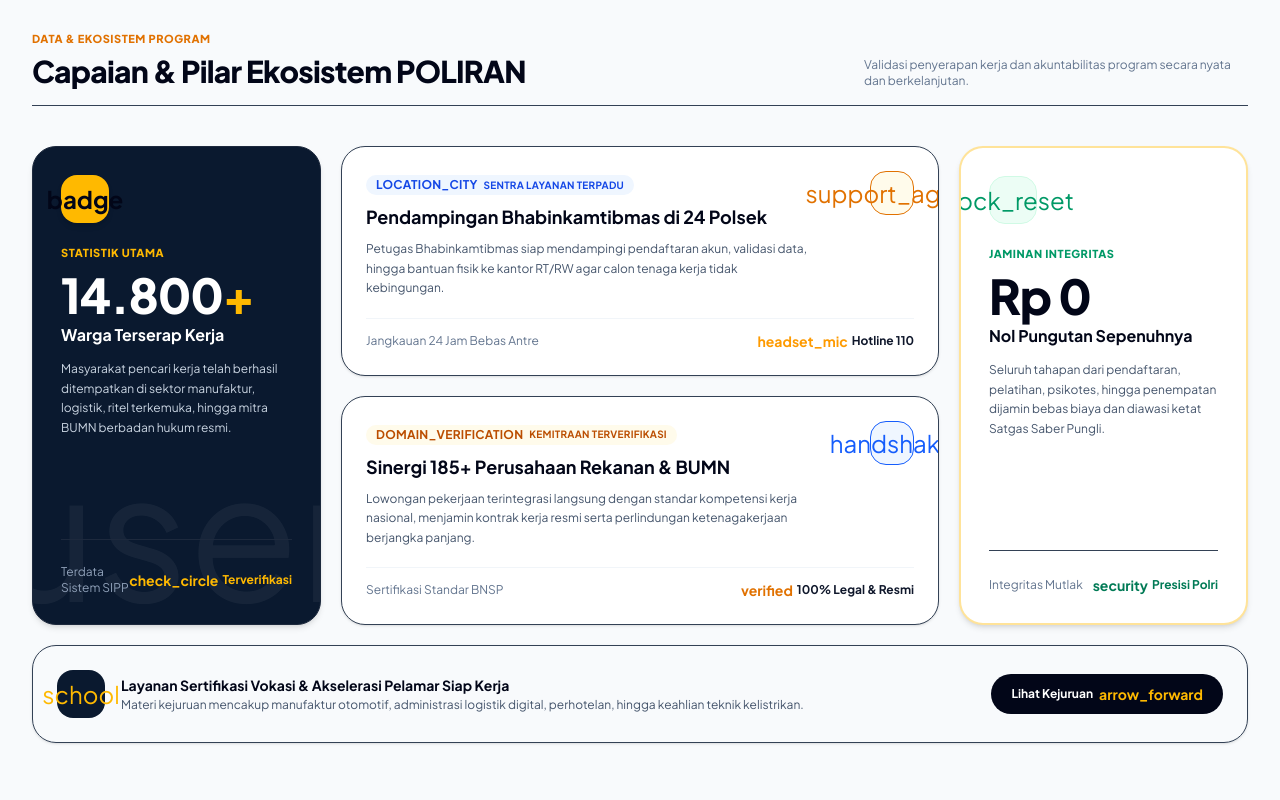
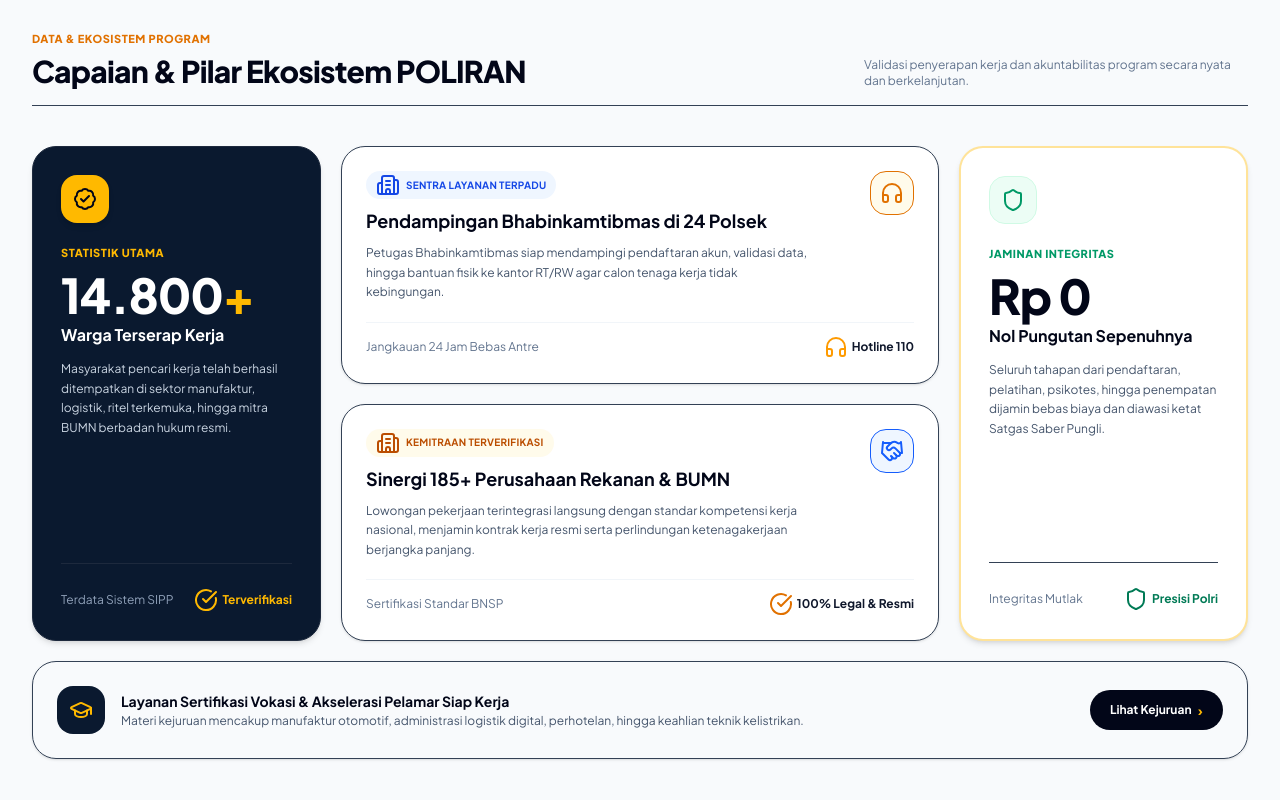
Before and after one commit to Excelliotheobald/POLIRAN, a Next.js app: page /tentang in a window 1280 px wide. Shown: the part 860-1660 px from the top of the page. Built offline with nearby package versions, Linux system fonts and the light colour scheme.

Commit message:
tentang baru

```diff
--- a/app/tentang/page.tsx
+++ b/app/tentang/page.tsx
@@ -1,6 +1,16 @@
 "use client";
 
 import Link from "next/link";
+import {
+  Award,
+  BadgeCheck,
+  Building2,
+  CheckCircle,
+  GraduationCap,
+  Handshake,
+  Headphones,
+  Shield,
+} from "lucide-react";
 
 export default function TentangKami() {
   return (
@@ -49,7 +59,7 @@ export default function TentangKami() {
               <div className="absolute inset-0 bg-gradient-to-t from-slate-950/85 via-slate-950/30 to-transparent flex items-end p-6 sm:p-8">
                 <div className="space-y-1">
                   <div className="inline-flex items-center gap-1.5 px-3 py-1 rounded-full bg-amber-400 text-slate-950 text-xs font-extrabold uppercase tracking-wider mb-2 shadow-sm">
-                    <span className="material-symbols-outlined text-sm font-bold">verified</span>
+                    <CheckCircle className="text-sm font-bold" />
                     Program Unggulan
                   </div>
                   <h3 className="text-white text-lg sm:text-2xl font-extrabold leading-snug">
@@ -106,11 +116,11 @@ export default function TentangKami() {
             {/* Kartu 1 (Kiri, Tinggi & Besar, span 1 col md:row-span-2) */}
             <div className="md:col-span-1 md:row-span-2 rounded-3xl p-7 bg-[#0A192F] text-white border border-slate-800 shadow-md flex flex-col justify-between relative overflow-hidden group">
               <div className="absolute -right-10 -bottom-10 opacity-5 pointer-events-none">
-                <span className="material-symbols-outlined text-[180px]">verified_user</span>
+                <Award className="text-[180px] text-amber-400/10" />
               </div>
               <div className="space-y-4 relative z-10">
                 <div className="w-12 h-12 rounded-2xl bg-amber-400 text-slate-950 flex items-center justify-center font-bold shadow-md">
-                  <span className="material-symbols-outlined text-2xl">badge</span>
+                  <BadgeCheck className="text-2xl" />
                 </div>
                 <div>
                   <span className="text-[11px] font-extrabold uppercase tracking-wider text-amber-400">
@@ -130,7 +140,7 @@ export default function TentangKami() {
               <div className="pt-6 border-t border-slate-800 relative z-10 flex items-center justify-between text-xs text-slate-400">
                 <span>Terdata Sistem SIPP</span>
                 <span className="text-amber-400 font-bold flex items-center gap-1">
-                  <span className="material-symbols-outlined text-sm">check_circle</span>
+                  <CheckCircle className="text-sm" />
                   Terverifikasi
                 </span>
               </div>
@@ -141,7 +151,7 @@ export default function TentangKami() {
               <div className="flex items-start justify-between gap-4">
                 <div className="space-y-2">
                   <div className="inline-flex items-center gap-1.5 px-2.5 py-0.5 rounded-full bg-blue-50 text-blue-700 text-[10px] font-bold uppercase tracking-wide">
-                    <span className="material-symbols-outlined text-xs">location_city</span>
+                    <Building2 className="text-xs" />
                     Sentra Layanan Terpadu
                   </div>
                   <h3 className="text-lg font-bold text-slate-950">
@@ -152,13 +162,13 @@ export default function TentangKami() {
                   </p>
                 </div>
                 <div className="w-11 h-11 rounded-2xl bg-amber-50 text-amber-600 flex items-center justify-center shrink-0 border border-sand-border">
-                  <span className="material-symbols-outlined text-2xl">support_agent</span>
+                  <Headphones className="text-2xl" />
                 </div>
               </div>
               <div className="mt-5 pt-3 border-t border-slate-100 flex items-center justify-between text-xs text-slate-500">
                 <span>Jangkauan 24 Jam Bebas Antre</span>
                 <span className="text-slate-900 font-bold flex items-center gap-1">
-                  <span className="material-symbols-outlined text-amber-500 text-sm">headset_mic</span>
+                  <Headphones className="text-amber-500 text-sm" />
                   Hotline 110
                 </span>
               </div>
@@ -168,7 +178,7 @@ export default function TentangKami() {
             <div className="md:col-span-1 md:row-span-2 rounded-3xl p-7 bg-white border-2 border-amber-400/40 shadow-md flex flex-col justify-between relative overflow-hidden group">
               <div className="space-y-4">
                 <div className="w-12 h-12 rounded-2xl bg-emerald-50 text-emerald-600 flex items-center justify-center border border-emerald-100">
-                  <span className="material-symbols-outlined text-2xl">lock_reset</span>
+                  <Shield className="text-2xl" />
                 </div>
                 <div>
                   <span className="text-[11px] font-extrabold uppercase tracking-wider text-emerald-600">
@@ -188,7 +198,7 @@ export default function TentangKami() {
               <div className="pt-6 border-t border-sand-border flex items-center justify-between text-xs">
                 <span className="text-slate-500">Integritas Mutlak</span>
                 <span className="text-emerald-700 font-bold flex items-center gap-1">
-                  <span className="material-symbols-outlined text-sm">security</span>
+                  <Shield className="text-sm" />
                   Presisi Polri
                 </span>
               </div>
@@ -199,7 +209,7 @@ export default function TentangKami() {
               <div className="flex items-start justify-between gap-4">
                 <div className="space-y-2">
                   <div className="inline-flex items-center gap-1.5 px-2.5 py-0.5 rounded-full bg-amber-50 text-amber-700 text-[10px] font-bold uppercase tracking-wide">
-                    <span className="material-symbols-outlined text-xs">domain_verification</span>
+                    <Building2 className="text-xs" />
                     Kemitraan Terverifikasi
                   </div>
                   <h3 className="text-lg font-bold text-slate-950">
@@ -210,13 +220,13 @@ export default function TentangKami() {
                   </p>
                 </div>
                 <div className="w-11 h-11 rounded-2xl bg-blue-50 text-blue-600 flex items-center justify-center shrink-0 border border-sand-border">
-                  <span className="material-symbols-outlined text-2xl">handshake</span>
+                  <Handshake className="text-2xl" />
                 </div>
               </div>
               <div className="mt-5 pt-3 border-t border-slate-100 flex items-center justify-between text-xs text-slate-500">
                 <span>Sertifikasi Standar BNSP</span>
                 <span className="text-slate-900 font-bold flex items-center gap-1">
-                  <span className="material-symbols-outlined text-amber-600 text-sm">verified</span>
+                  <CheckCircle className="text-amber-600 text-sm" />
                   100% Legal & Resmi
                 </span>
               </div>
@@ -226,7 +236,7 @@ export default function TentangKami() {
             <div className="md:col-span-4 rounded-3xl p-6 bg-sand-card border border-sand-border shadow-sm flex flex-col sm:flex-row items-center justify-between gap-4">
               <div className="flex items-center gap-4">
                 <div className="w-12 h-12 rounded-2xl bg-[#0A192F] text-amber-400 flex items-center justify-center shrink-0">
-                  <span className="material-symbols-outlined text-2xl">school</span>
+                  <GraduationCap className="text-2xl" />
                 </div>
                 <div>
                   <h4 className="text-sm font-bold text-slate-950">
@@ -242,7 +252,7 @@ export default function TentangKami() {
                 className="px-5 py-2.5 rounded-full bg-slate-950 hover:bg-slate-800 text-white text-xs font-bold shrink-0 transition-all flex items-center gap-1.5"
               >
                 <span>Lihat Kejuruan</span>
-                <span className="material-symbols-outlined text-sm text-amber-400">arrow_forward</span>
+                <span className="text-sm text-amber-400">›</span>
               </Link>
             </div>
           </div>
```
